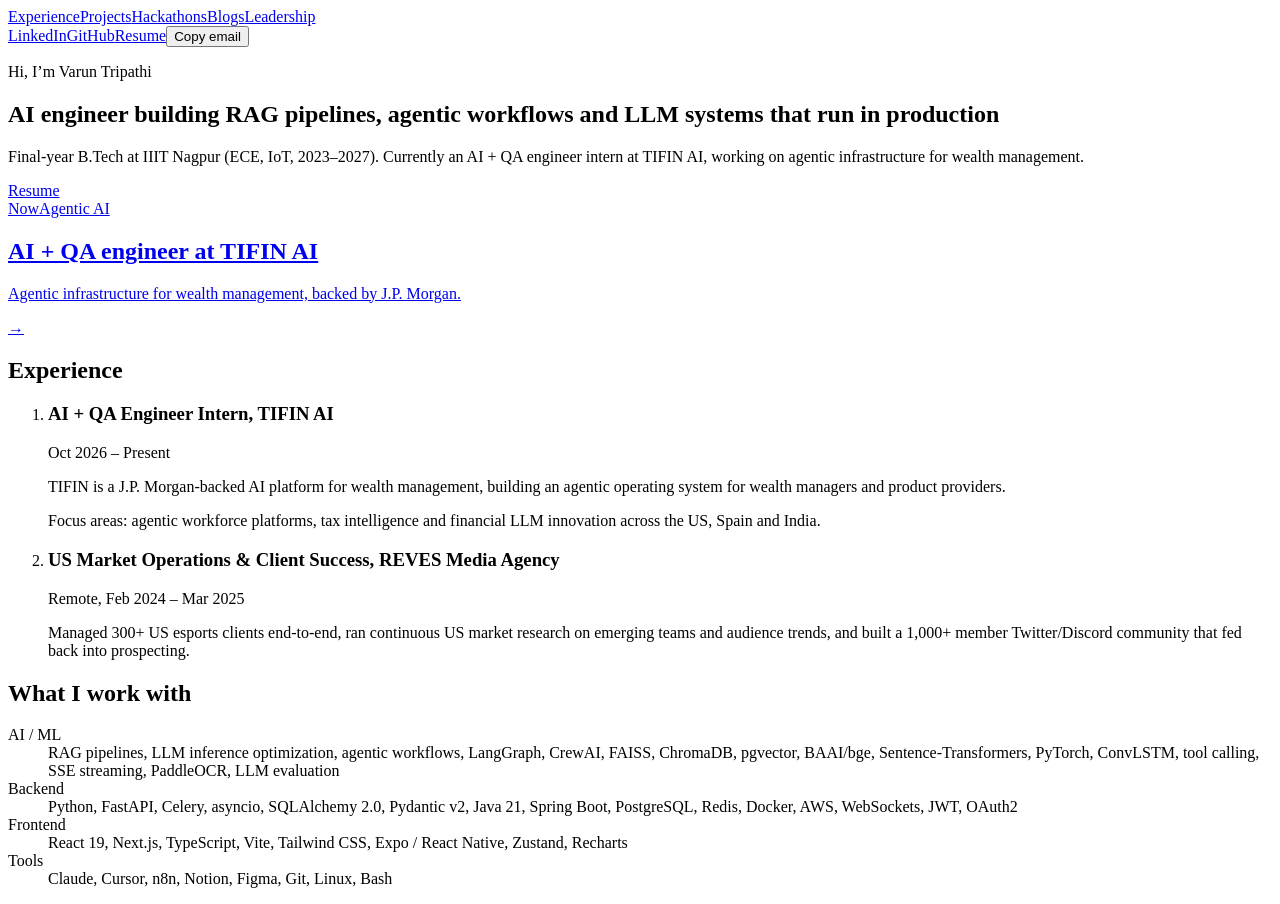
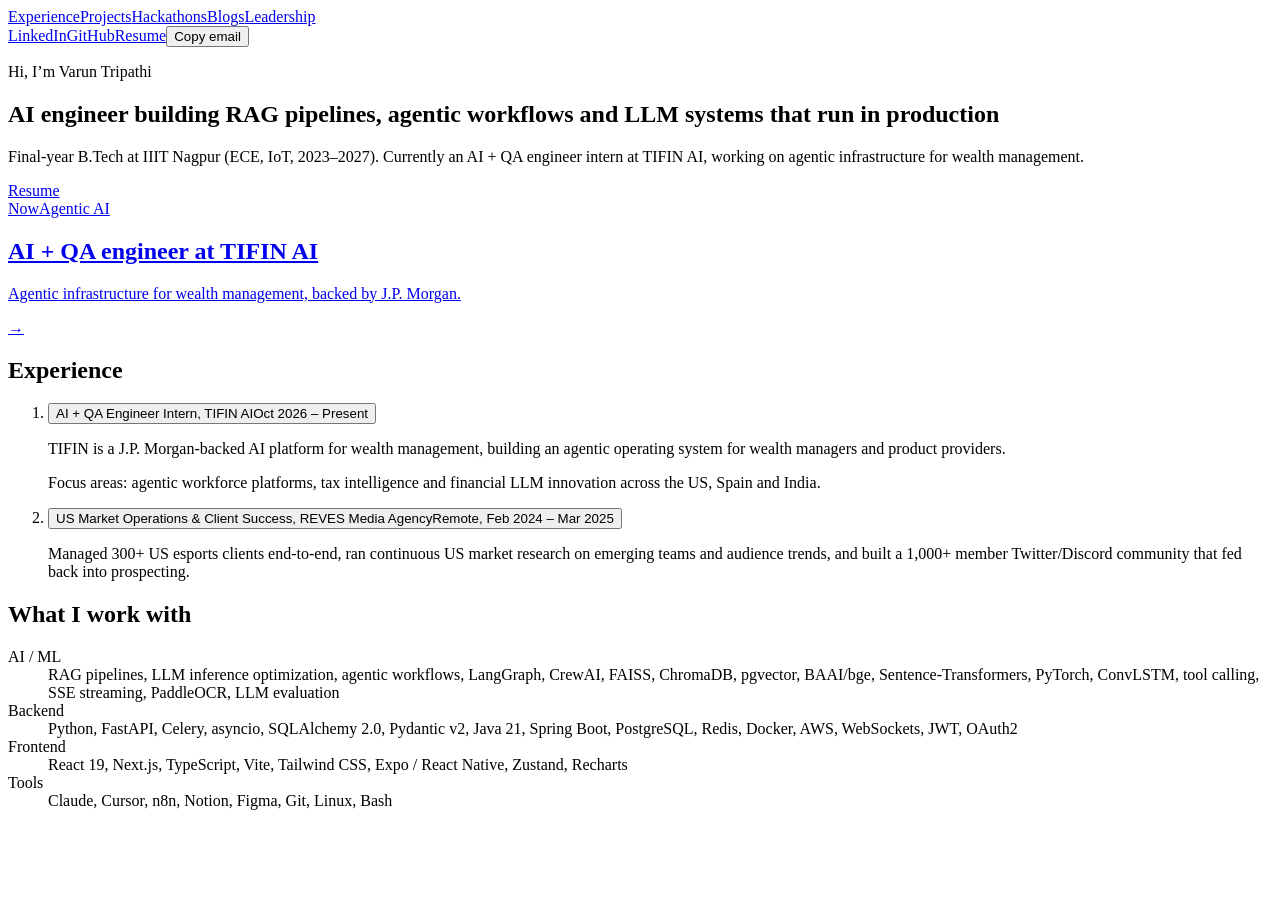
Before and after one commit to varuntripathi-029/portfolio_varun, a React (Vite) app: page / in a window 1280 px wide. After the commit the page ends 826 px from the top, so only its background shows below. Built offline with nearby package versions, Linux system fonts and the light colour scheme; the HTML template or start-up script is replaced by a standard one.

Commit message:
Add expandable card, banner and timeline components

```diff
--- a/src/components.tsx
+++ b/src/components.tsx
@@ -1,23 +1,10 @@
-import type { ReactNode } from 'react'
+import { useId, useState, type ReactNode } from 'react'
 
-export function Timeline({
-  items,
-}: {
-  items: { title: string; meta?: string; lines: string[] }[]
-}) {
+export function Collapse({ open, children }: { open: boolean; children: ReactNode }) {
   return (
-    <ol className="timeline">
-      {items.map((it) => (
-        <li key={it.title} className="tl-item">
-          <span className="tl-dot" aria-hidden="true" />
-          <h3>{it.title}</h3>
-          {it.meta && <p className="tl-meta">{it.meta}</p>}
-          {it.lines.map((l) => (
-            <p key={l}>{l}</p>
-          ))}
-        </li>
-      ))}
-    </ol>
+    <div className={`collapse${open ? ' is-open' : ''}`} inert={!open}>
+      <div className="collapse-inner">{children}</div>
+    </div>
   )
 }
 
@@ -29,3 +16,130 @@
     </header>
   )
 }
+
+export function Timeline({
+  items,
+}: {
+  items: { title: string; meta?: string; lines: string[] }[]
+}) {
+  const [openIdx, setOpenIdx] = useState<number | null>(null)
+  const base = useId()
+
+  return (
+    <ol className="timeline">
+      {items.map((it, i) => {
+        const open = openIdx === i
+        const panelId = `${base}-${i}`
+        return (
+          <li key={it.title} className={`tl-item${open ? ' is-open' : ''}`}>
+            <span className="tl-dot" aria-hidden="true" />
+            <button
+              type="button"
+              className="tl-head"
+              aria-expanded={open}
+              aria-controls={panelId}
+              onClick={() => setOpenIdx(open ? null : i)}
+            >
+              <span>
+                <span className="tl-title">{it.title}</span>
+                {it.meta && <span className="tl-meta">{it.meta}</span>}
+              </span>
+              <span className="toggle" aria-hidden="true" />
+            </button>
+            <div id={panelId}>
+              <Collapse open={open}>
+                <div className="tl-body">
+                  {it.lines.map((l) => (
+                    <p key={l}>{l}</p>
+                  ))}
+                </div>
+              </Collapse>
+            </div>
+          </li>
+        )
+      })}
+    </ol>
+  )
+}
+
+export function ExpandCard({
+  kicker,
+  title,
+  badge,
+  children,
+}: {
+  kicker?: string
+  title: string
+  badge?: string
+  children: ReactNode
+}) {
+  const [open, setOpen] = useState(false)
+  const id = useId()
+  return (
+    <section className={`card expand${open ? ' is-open' : ''}`}>
+      <button
+        type="button"
+        className="expand-head"
+        aria-expanded={open}
+        aria-controls={id}
+        onClick={() => setOpen((o) => !o)}
+      >
+        <span className="expand-text">
+          {kicker && <span className="card-kicker">{kicker}</span>}
+          <span className="card-title">{title}</span>
+          {badge && <span className="badge">{badge}</span>}
+        </span>
+        <span className="toggle" aria-hidden="true" />
+      </button>
+      <div id={id}>
+        <Collapse open={open}>
+          <div className="expand-body">{children}</div>
+        </Collapse>
+      </div>
+    </section>
+  )
+}
+
+export function ExpandBanner({
+  color,
+  chips,
+  title,
+  teaser,
+  children,
+}: {
+  color: string
+  chips: string[]
+  title: string
+  teaser: string
+  children: ReactNode
+}) {
+  const [open, setOpen] = useState(false)
+  const id = useId()
+  return (
+    <article className={`banner expand${open ? ' is-open' : ''}`} style={{ background: color }}>
+      <button
+        type="button"
+        className="banner-head"
+        aria-expanded={open}
+        aria-controls={id}
+        onClick={() => setOpen((o) => !o)}
+      >
+        <span className="chips">
+          {chips.map((c) => (
+            <span key={c} className="chip">
+              {c}
+            </span>
+          ))}
+        </span>
+        <span className="banner-title">{title}</span>
+        <span className="banner-teaser">{teaser}</span>
+        <span className="toggle toggle-light" aria-hidden="true" />
+      </button>
+      <div id={id}>
+        <Collapse open={open}>
+          <div className="banner-body">{children}</div>
+        </Collapse>
+      </div>
+    </article>
+  )
+}
```
